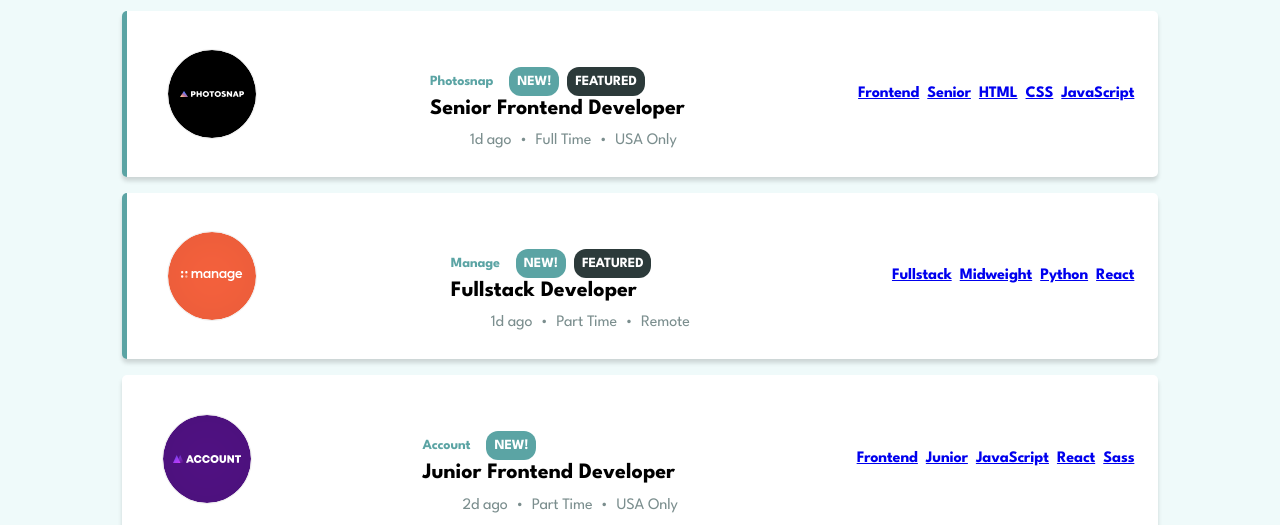
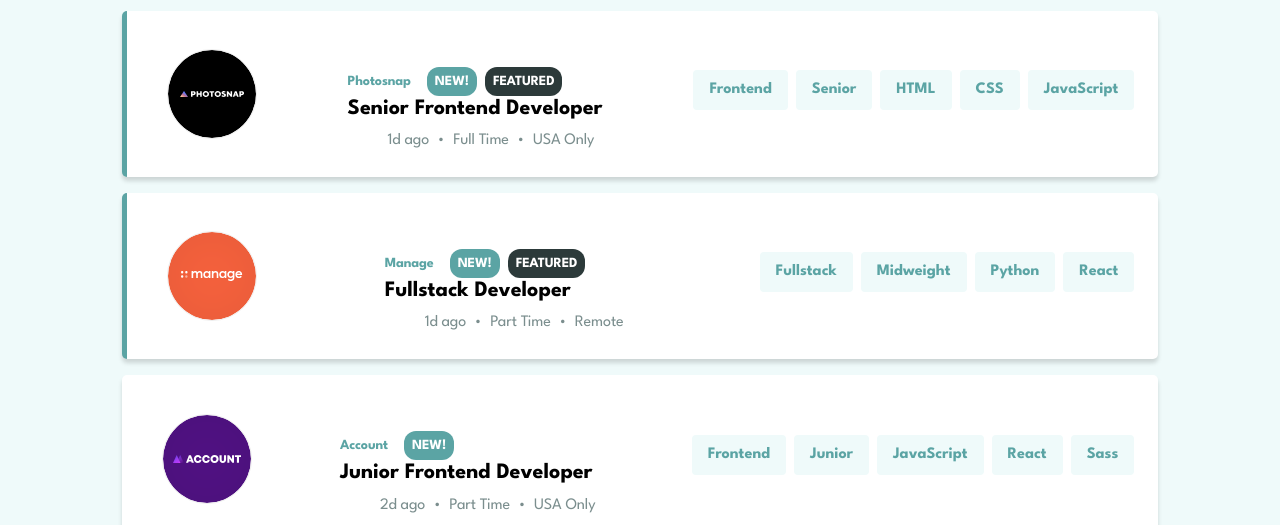
Before and after one commit to furkanssarri/job-listings-with-filtering, a React (Vite) app: page / in a window 1280 px wide. Shown: the part 221-746 px from the top of the page. Built offline with nearby package versions, Linux system fonts and the light colour scheme.

Commit message:
feat: add basic filter functionality

```diff
--- a/src/App.jsx
+++ b/src/App.jsx
@@ -1,12 +1,26 @@
+import { useEffect, useState } from "react";
 import Footer from "./components/Footer";
 import Header from "./components/Header";
 import Main from "./components/Main";
 
 function App() {
+  const [filters, setFilters] = useState([]);
+
+  const handleAddFilter = (filter) => {
+    const newFilter = filters.includes(filter) ? null : filter;
+    if (newFilter !== null) {
+      setFilters([...filters, newFilter]);
+    }
+  };
+
+  useEffect(() => {
+    console.log(filters);
+  }, [filters]);
+
   return (
     <>
       <Header />
-      <Main />
+      <Main filters={filters} handleAddFilter={handleAddFilter} />
       <Footer />
     </>
   );
--- a/src/components/Main.jsx
+++ b/src/components/Main.jsx
@@ -1,24 +1,28 @@
-import { useEffect } from "react";
 import data from "../data/data.json";
 
-const Main = () => {
-  useEffect(() => {
-    console.log(data[0]);
-  }, []);
+const Main = ({ filters, handleAddFilter }) => {
+  const matchesFilters = (item) => {
+    const allTags = [
+      item.role,
+      item.level,
+      ...(item.languages || []),
+      ...(item.tools || []),
+    ];
+    return filters.every((filter) => allTags.includes(filter));
+  };
+
+  const filteredData =
+    filters.length === 0 ? data : data.filter(matchesFilters);
+
   return (
     <main>
-      {data &&
-        data.map((item) => (
+      {filteredData.map((item) => (
         <article
           key={item.id}
           className={item.featured ? "featured-left-border" : ""}
         >
           <div className="job-info">
-              <img
-                className="company-logo"
-                src={item.logo}
-                alt={item.company}
-              />
+            <img className="company-logo" src={item.logo} alt={item.company} />
             <div className="job-details">
               <div className="job-title-container">
                 <h1 className="text-preset-4-medium">{item.company}</h1>
@@ -41,23 +45,31 @@ const Main = () => {
             </div>
             <hr />
             <div className="job-tags text-preset-3-bold">
-                <span>
-                  <a href="#">{item.role}</a>
-                </span>
-                <span>
-                  <a href="#">{item.level}</a>
-                </span>
+              <button type="button" onClick={() => handleAddFilter(item.role)}>
+                {item.role}
+              </button>
+              <button type="button" onClick={() => handleAddFilter(item.level)}>
+                {item.level}
+              </button>
               {item.languages &&
                 item.languages.map((language) => (
-                    <span key={language}>
-                      <a href="#">{language}</a>
-                    </span>
+                  <button
+                    type="button"
+                    key={language}
+                    onClick={() => handleAddFilter(language)}
+                  >
+                    {language}
+                  </button>
                 ))}
               {item.tools &&
                 item.tools.map((tool) => (
-                    <span key={tool}>
-                      <a href="#">{tool}</a>
-                    </span>
+                  <button
+                    type="button"
+                    key={tool}
+                    onClick={() => handleAddFilter(tool)}
+                  >
+                    {tool}
+                  </button>
                 ))}
             </div>
           </div>
```
Lines whose indentation alone changed are shown as unchanged.
